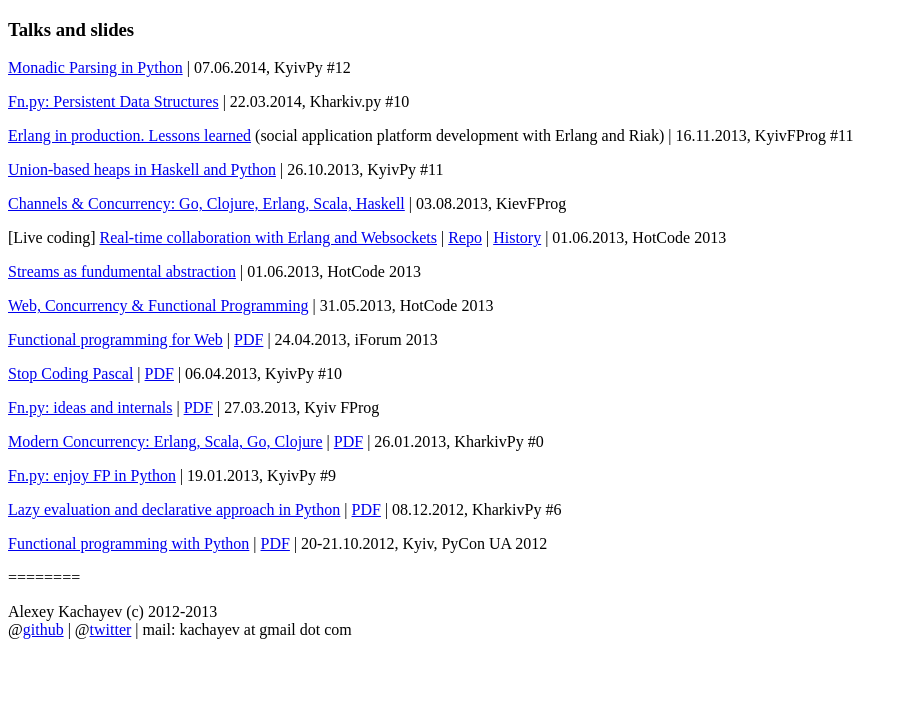
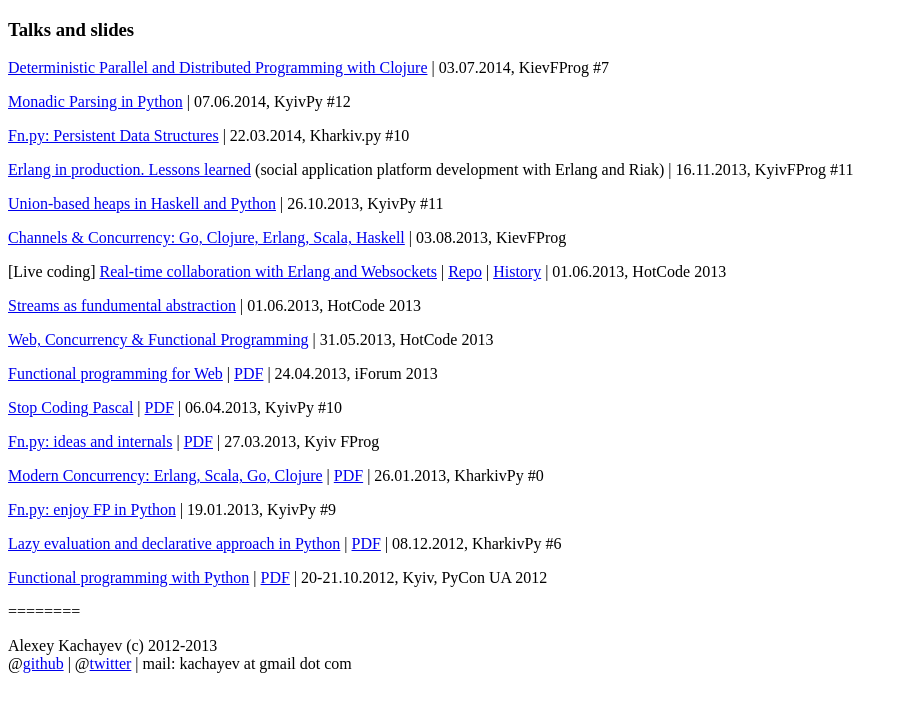
Before and after one commit to kachayev/talks, a plain HTML site: page index.html in a window 1280 px wide. Shown: the whole page, without its empty margins (0-908 px from the left). Drawn offline with Linux system fonts and the light colour scheme.

Commit message:
Update list of talks with link to deterministic ditributed programming slides

```diff
--- a/index.html
+++ b/index.html
@@ -5,6 +5,9 @@
 </head>
 <body>
     <h3>Talks and slides</h3>
+    <p>
+        <a href="http://goo.gl/HOvrg4">Deterministic Parallel and Distributed Programming with Clojure</a> | 03.07.2014, KievFProg #7
+    </p>
     <p>
         <a href="http://goo.gl/n4ylC4">Monadic Parsing in Python</a> | 07.06.2014, KyivPy #12
     </p>
```
